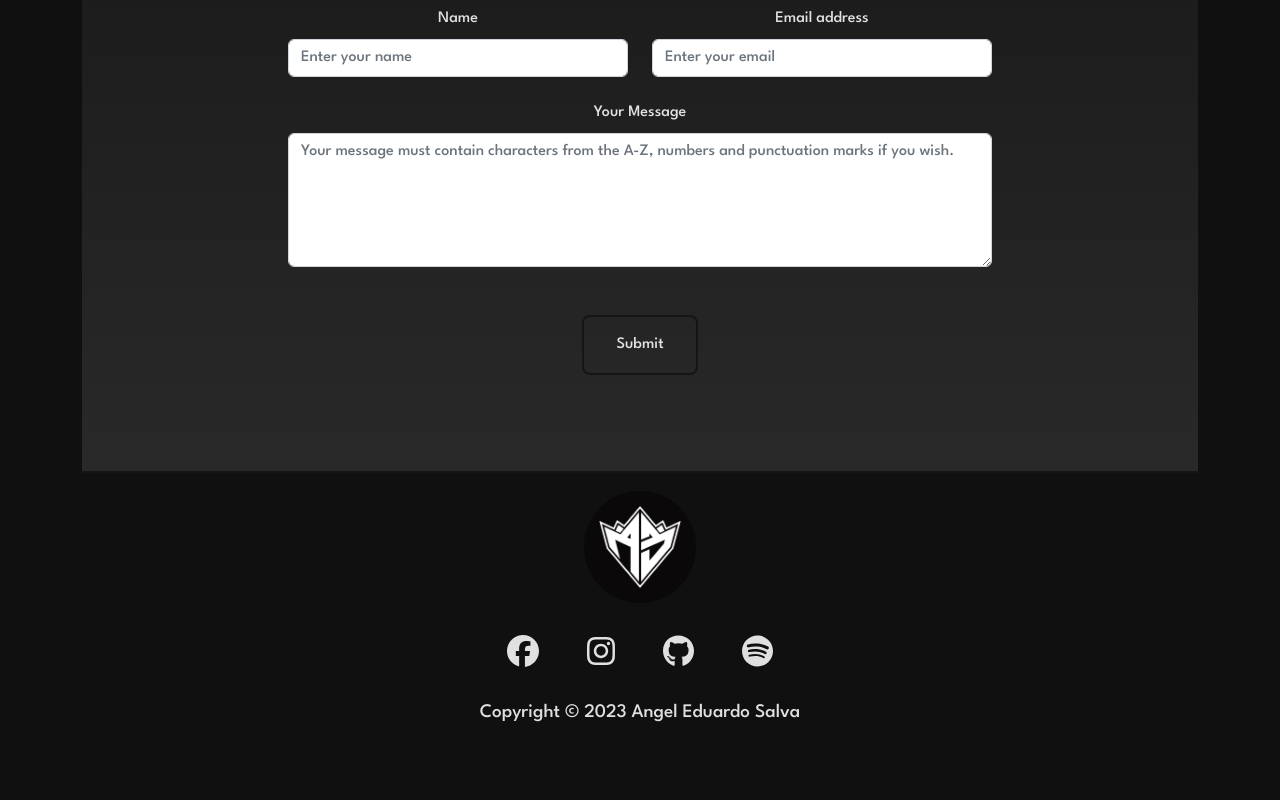
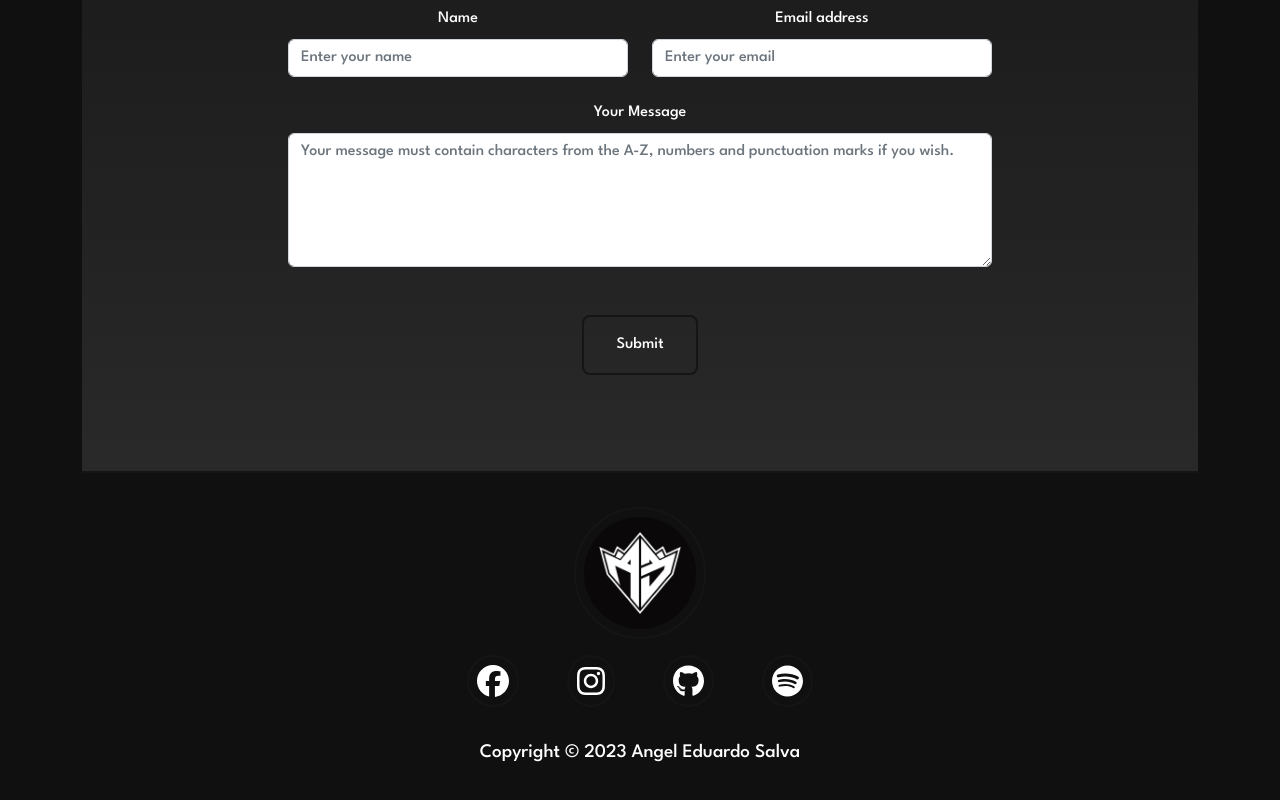
Before and after one commit to AESALVA/Portfolio, a React (Vite) app: page / in a window 1280 px wide. Shown: the part 3320-4120 px from the top of the page. Before the commit the page ends 4082 px from the top, so only its background shows below. Built offline with nearby package versions, Linux system fonts and the light colour scheme; a web font is replaced by a local one.

Commit message:
add new features to footer css

```diff
--- a/src/components/Footer.jsx
+++ b/src/components/Footer.jsx
@@ -2,20 +2,21 @@ import React from "react";
 import "../styles/footer.css";
 import { FontAwesomeIcon } from '@fortawesome/react-fontawesome'
 import { faFacebook, faInstagram, faGithub, faSpotify } from '@fortawesome/free-brands-svg-icons'
+import Nav from "react-bootstrap/Nav";
 
 
 const Footer = () => {
   return (
     <>
       <div className="Footer mt-auto">
-        <div className="ContainerLogo">
+        <div className="ContainerLogo Icon">
           <img src="public/Logo.jpg" alt="logo" />
         </div>
         <div className="SocialIcons">
-          <FontAwesomeIcon icon={faFacebook} />
-          <FontAwesomeIcon icon={faInstagram} />
-          <FontAwesomeIcon icon={faGithub} />
-          <FontAwesomeIcon icon={faSpotify} />
+          <div className="Icon"><Nav.Link className="d-flex"><FontAwesomeIcon icon={faFacebook} /></Nav.Link></div>
+          <div className="Icon"><Nav.Link className="d-flex"><FontAwesomeIcon icon={faInstagram} /></Nav.Link></div>
+          <div className="Icon"><Nav.Link className="d-flex"><FontAwesomeIcon icon={faGithub} /></Nav.Link></div>
+          <div className="Icon"><Nav.Link className="d-flex"><FontAwesomeIcon icon={faSpotify} /></Nav.Link></div>
         </div>
         <p>Copyright © 2023 Angel Eduardo Salva</p>
       </div>
--- a/src/index.css
+++ b/src/index.css
@@ -6,7 +6,6 @@
   padding: 0;
   margin: 0;
   box-sizing: border-box;
-  color: rgba(255, 255, 255, 0.87);
   font-family: "League Spartan";
 }
 :root {
--- a/src/styles/about.css
+++ b/src/styles/about.css
@@ -8,6 +8,7 @@
     rgba(41, 41, 41, 1)
   );
   padding: 1rem;
+  color:#ffff;
 }
 
 .AboutContainer p {
--- a/src/styles/contact.css
+++ b/src/styles/contact.css
@@ -8,6 +8,7 @@
       rgba(41, 41, 41, 1)
     );
     padding: 3rem;
+    color:#ffff;
 }
 
 .FormContainer{
--- a/src/styles/footer.css
+++ b/src/styles/footer.css
@@ -5,6 +5,8 @@
     flex-direction: column;
     align-items: center;
     font-size: 1.2rem;
+    padding: 2rem;
+    color:#ffff;
 }
 
 .ContainerLogo{
@@ -28,3 +30,21 @@ font-size: 2rem;
 .Footer p{
     padding: 1rem;
 }
+
+
+.Icon{
+    padding: .5rem;
+    border-radius: 50%;
+    overflow: hidden;
+    text-align: center;
+    display: flex;
+    border: 2px solid #151515;
+    transition: 1s;
+}
+
+.Icon:hover{
+    transition: 1s;
+    border: 2px solid #6ad5ff;
+    box-shadow: 0px 0px 15px 7px #6ad5ff;
+    color: #6ad5ff;
+}
--- a/src/styles/header.css
+++ b/src/styles/header.css
@@ -3,6 +3,7 @@
   width: 100%;
   height: 100vh;
   filter:saturate(100%);
+  color:#ffff;
 }
 
 
--- a/src/styles/navbar.css
+++ b/src/styles/navbar.css
@@ -5,6 +5,7 @@
   align-items: center;
   font-family: "League Spartan";
   font-size: 1.3rem;
+  color:#ffff;
 }
 .ContainerPart {
   display: flex;
--- a/src/styles/projects.css
+++ b/src/styles/projects.css
@@ -7,6 +7,7 @@
   );
   text-align: center;
   padding: 2rem;
+  color:#ffff;
 }
 .CardProjects {
   gap: 2rem;
```
